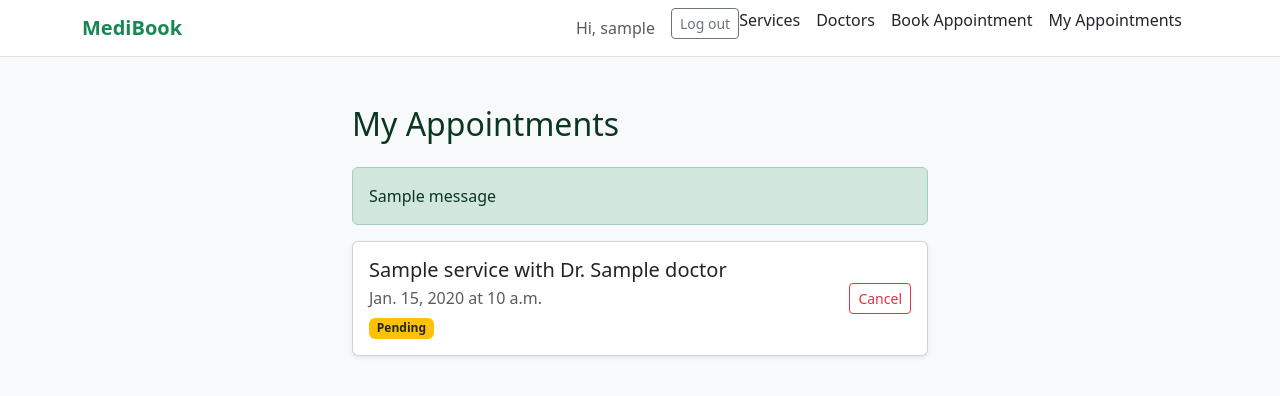
After one commit to EnyinnayaDev/medibook, a Django app: page /my-appointments/ in a window 1280 px wide. The commit adds this page. Shown: the top 396 px of the page. Run offline with Django 5.2, Linux system fonts and the light colour scheme; a user stored in the database is signed in; tables that the repository leaves empty hold one stand-in row (values such as "Sample post"); one stand-in notice (Sample message) is shown.

Commit message:
Add my appointments and cancel appointment views with template

```diff
--- a/medibook/scheduler/templates/scheduler/base.html
+++ b/medibook/scheduler/templates/scheduler/base.html
@@ -26,6 +26,9 @@
                 {% if user.is_authenticated %}
                     <a class="nav-link me-3" href="{% url 'book_appointment' %}">Book Appointment</a>
                 {% endif %}
+                {% if user.is_authenticated %}
+                    <a class="nav-link me-3" href="{% url 'my_appointments' %}">My Appointments</a>
+                {% endif %}
             </div>
         </div>
     </nav>
--- /dev/null
+++ b/medibook/scheduler/templates/scheduler/my_appointments.html
@@ -0,0 +1,43 @@
+{% extends 'scheduler/base.html' %}
+{% block title %}My Appointments — MediBook{% endblock %}
+{% block content %}
+<h2 class="mb-4 text-success-emphasis">My Appointments</h2>
+
+{% for message in messages %}
+    <div class="alert alert-{{ message.tags }}">{{ message }}</div>
+{% endfor %}
+
+{% if appointments %}
+    <div class="row g-3">
+        {% for appt in appointments %}
+        <div class="col-12">
+            <div class="card shadow-sm">
+                <div class="card-body d-flex justify-content-between align-items-center">
+                    <div>
+                        <h5 class="card-title mb-1">{{ appt.service.name }} with Dr. {{ appt.doctor.name }}</h5>
+                        <p class="text-muted mb-1">{{ appt.date }} at {{ appt.time }}</p>
+                        <span class="badge
+                            {% if appt.status == 'pending' %}bg-warning text-dark
+                            {% elif appt.status == 'confirmed' %}bg-success
+                            {% else %}bg-secondary{% endif %}">
+                            {{ appt.get_status_display }}
+                        </span>
+                    </div>
+                    {% if appt.status != 'cancelled' %}
+                        <form method="post" action="{% url 'cancel_appointment' appt.id %}">
+                            {% csrf_token %}
+                            <button type="submit" class="btn btn-outline-danger btn-sm"
+                                onclick="return confirm('Cancel this appointment?');">
+                                Cancel
+                            </button>
+                        </form>
+                    {% endif %}
+                </div>
+            </div>
+        </div>
+        {% endfor %}
+    </div>
+{% else %}
+    <div class="alert alert-info">You have no appointments yet. <a href="{% url 'book_appointment' %}">Book one now</a>.</div>
+{% endif %}
+{% endblock %}
--- a/medibook/scheduler/urls.py
+++ b/medibook/scheduler/urls.py
@@ -10,4 +10,6 @@ urlpatterns = [
     path('services/', views.service_list, name='service_list'),
     path('doctors/', views.doctor_list, name='doctor_list'),
     path('book/', views.book_appointment, name='book_appointment'),
+    path('my-appointments/', views.my_appointments, name='my_appointments'),
+    path('cancel/<int:appointment_id>/', views.cancel_appointment, name='cancel_appointment'),
 ]
--- a/medibook/scheduler/views.py
+++ b/medibook/scheduler/views.py
@@ -1,8 +1,11 @@
 from django.shortcuts import render, redirect
 from django.contrib.auth import login
 from django.contrib.auth.decorators import login_required
+from django.contrib import messages
+from django.shortcuts import get_object_or_404
 from .forms import PatientRegisterForm, AppointmentForm
 from .models import Service, Doctor, Appointment
+from django.utils import timezone
 
 def home(request):
     return render(request, 'scheduler/home.html')
@@ -39,3 +42,24 @@ def book_appointment(request):
     else:
         form = AppointmentForm()
     return render(request, 'scheduler/book_appointment.html', {'form': form})
+
+@login_required
+def my_appointments(request):
+    appointments = Appointment.objects.filter(patient=request.user)
+    return render(request, 'scheduler/my_appointments.html', {'appointments': appointments})
+
+
+@login_required
+def cancel_appointment(request, appointment_id):
+    appointment = get_object_or_404(Appointment, id=appointment_id, patient=request.user)
+
+    if appointment.status == 'cancelled':
+        messages.info(request, "This appointment is already cancelled.")
+    elif appointment.date < timezone.localdate():
+        messages.error(request, "You can't cancel a past appointment.")
+    else:
+        appointment.status = 'cancelled'
+        appointment.save()
+        messages.success(request, "Appointment cancelled successfully.")
+
+    return redirect('my_appointments')
```
